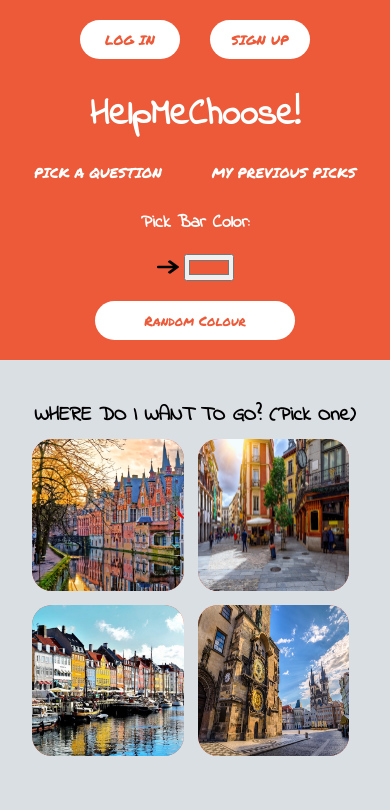
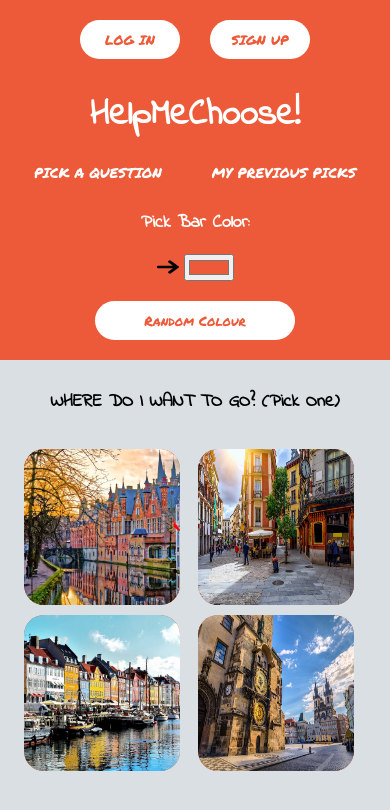
Before and after one commit to DanieleTursi/HelpMeChoose, a plain HTML site: page index.html in a window 390 px wide. Drawn offline with Linux system fonts and the light colour scheme.

Commit message:
grid media query

```diff
--- a/stylesheet.css
+++ b/stylesheet.css
@@ -242,28 +242,28 @@ body{
         grid-area: quest;
         text-align: center;
         font-family: 'Indie Flower', cursive;
-        font-size: 20px;
+        font-size: 18px;
     }
 
     #box1{
-         width: 18vh;
-         height: 18vh;
+         width: 18.5vh;
+         height: 18.5vh;
     }
 
     #box2{
-         width: 18vh;
-         height: 18vh;
+         width: 18.5vh;
+         height: 18.5vh;
     }
 
     #box3{
-         width: 18vh;
-         height: 18vh;
+         width: 18.5vh;
+         height: 18.5vh;
     }
 
     #box4{
          grid-area: opt4;
-         width: 18vh;
-         height: 18vh;
+         width: 18.5vh;
+         height: 18.5vh;
          background-color: var(--mred);
          border-radius: 20px;
     }
@@ -271,8 +271,8 @@ body{
     #gridcontainer {
         display: grid;
         max-width:100%;
-        grid-template-columns: 19vh 19vh;
-        grid-template-rows: 50px 19vh 19vh 50px;
+        grid-template-columns: 20vh 20vh;
+        grid-template-rows: 70px 19vh 19vh 50px;
         gap:5px;
         grid-template-areas:
         "quest quest"
```
